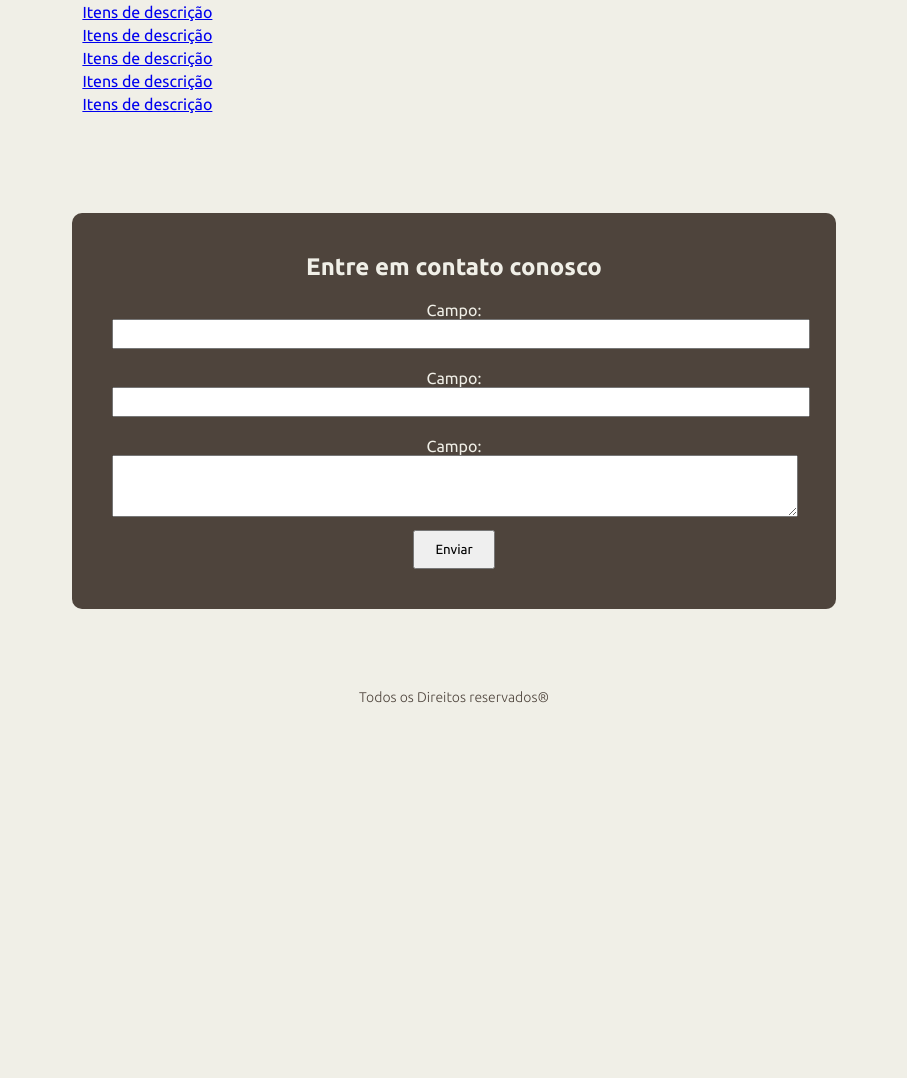
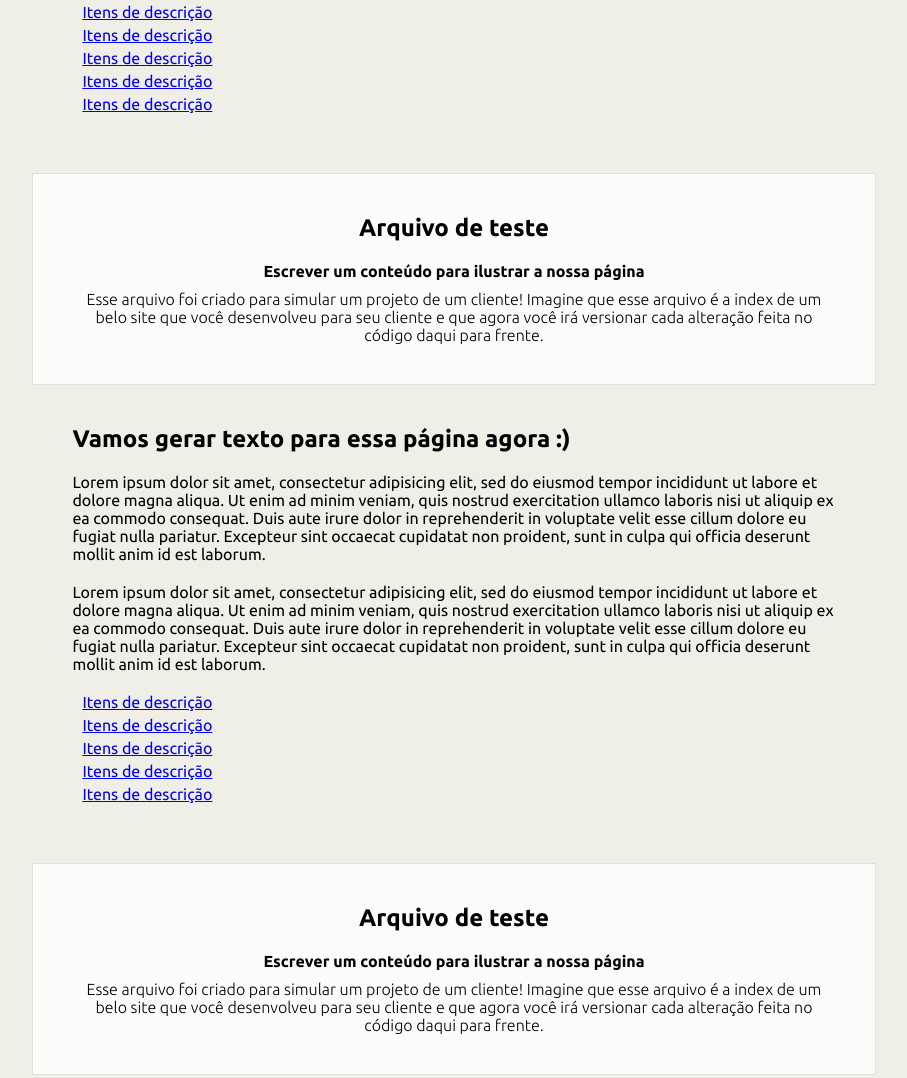
Before and after one commit to DiegoAlima/curso_de_git, a plain HTML site: page index.html in a window 1280 px wide. Shown: the part 700-1778 px from the top of the page, without its empty margins (186-1093 px from the left). Before the commit the page ends 1445 px from the top, so only its background shows below. Drawn offline with Linux system fonts and the light colour scheme.

Commit message:
alteração de conteudo [contudo]

```diff
--- a/index.html
+++ b/index.html
@@ -15,6 +15,78 @@
 				<img src="images/git-workflow.gif" width="400" height="100">
 			</a>
 		</header>
+
+		<article class="main_article">
+			<header>
+				<h2>Arquivo de teste</h2>
+				<p class="tagline">Escrever um conteúdo para ilustrar a nossa página</p>
+			</header>
+			<p>Esse arquivo foi criado para simular um projeto de um cliente! Imagine que esse arquivo é a index de um belo site que você desenvolveu para seu cliente e que agora você irá versionar cada alteração feita no código daqui para frente.</p>
+		</article>
+
+		<article class="article_single">
+			<header>
+				<h2>Vamos gerar texto para essa página agora :)</h2>
+			</header>
+			<p>Lorem ipsum dolor sit amet, consectetur adipisicing elit, sed do eiusmod
+			tempor incididunt ut labore et dolore magna aliqua. Ut enim ad minim veniam,
+			quis nostrud exercitation ullamco laboris nisi ut aliquip ex ea commodo
+			consequat. Duis aute irure dolor in reprehenderit in voluptate velit esse
+			cillum dolore eu fugiat nulla pariatur. Excepteur sint occaecat cupidatat non
+			proident, sunt in culpa qui officia deserunt mollit anim id est laborum.</p>
+
+			<p>Lorem ipsum dolor sit amet, consectetur adipisicing elit, sed do eiusmod
+			tempor incididunt ut labore et dolore magna aliqua. Ut enim ad minim veniam,
+			quis nostrud exercitation ullamco laboris nisi ut aliquip ex ea commodo
+			consequat. Duis aute irure dolor in reprehenderit in voluptate velit esse
+			cillum dolore eu fugiat nulla pariatur. Excepteur sint occaecat cupidatat non
+			proident, sunt in culpa qui officia deserunt mollit anim id est laborum.</p>
+
+			<ul>
+				<li><a href="index.html" class="title">Itens de descrição</a></li>
+				<li><a href="#" class="title">Itens de descrição</a></li>
+				<li><a href="#" class="title">Itens de descrição</a></li>
+				<li><a href="#" class="title">Itens de descrição</a></li>
+				<li><a href="#" class="title">Itens de descrição</a></li>
+			</ul>
+
+		</article>
+
+		<article class="main_article">
+			<header>
+				<h2>Arquivo de teste</h2>
+				<p class="tagline">Escrever um conteúdo para ilustrar a nossa página</p>
+			</header>
+			<p>Esse arquivo foi criado para simular um projeto de um cliente! Imagine que esse arquivo é a index de um belo site que você desenvolveu para seu cliente e que agora você irá versionar cada alteração feita no código daqui para frente.</p>
+		</article>
+
+		<article class="article_single">
+			<header>
+				<h2>Vamos gerar texto para essa página agora :)</h2>
+			</header>
+			<p>Lorem ipsum dolor sit amet, consectetur adipisicing elit, sed do eiusmod
+			tempor incididunt ut labore et dolore magna aliqua. Ut enim ad minim veniam,
+			quis nostrud exercitation ullamco laboris nisi ut aliquip ex ea commodo
+			consequat. Duis aute irure dolor in reprehenderit in voluptate velit esse
+			cillum dolore eu fugiat nulla pariatur. Excepteur sint occaecat cupidatat non
+			proident, sunt in culpa qui officia deserunt mollit anim id est laborum.</p>
+
+			<p>Lorem ipsum dolor sit amet, consectetur adipisicing elit, sed do eiusmod
+			tempor incididunt ut labore et dolore magna aliqua. Ut enim ad minim veniam,
+			quis nostrud exercitation ullamco laboris nisi ut aliquip ex ea commodo
+			consequat. Duis aute irure dolor in reprehenderit in voluptate velit esse
+			cillum dolore eu fugiat nulla pariatur. Excepteur sint occaecat cupidatat non
+			proident, sunt in culpa qui officia deserunt mollit anim id est laborum.</p>
+
+			<ul>
+				<li><a href="index.html" class="title">Itens de descrição</a></li>
+				<li><a href="#" class="title">Itens de descrição</a></li>
+				<li><a href="#" class="title">Itens de descrição</a></li>
+				<li><a href="#" class="title">Itens de descrição</a></li>
+				<li><a href="#" class="title">Itens de descrição</a></li>
+			</ul>
+
+		</article>
 
 		<article class="main_article">
 			<header>
```
